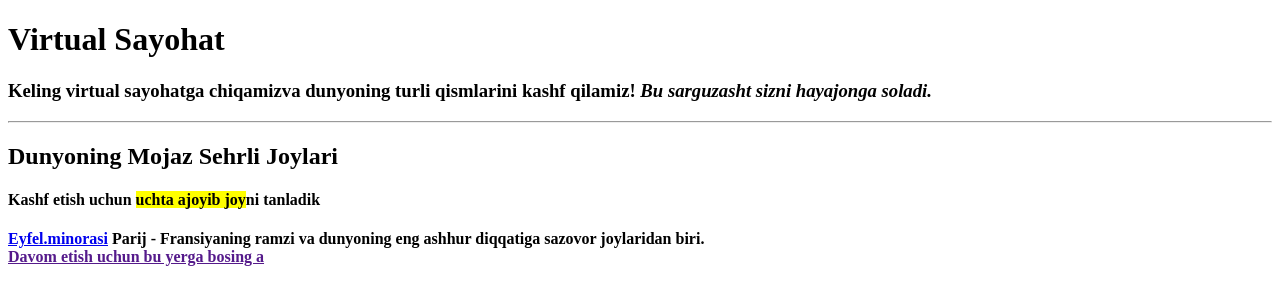
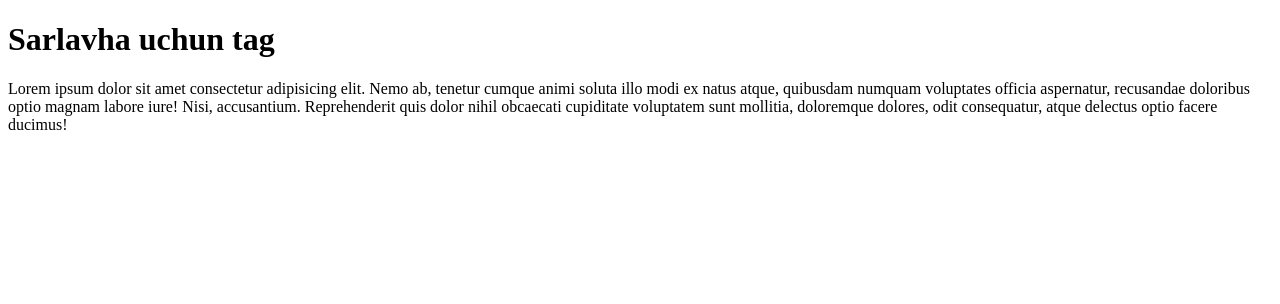
Before and after one commit to baxromm/lesson1, a plain HTML site: page index.html in a window 1280 px wide. Drawn offline with Linux system fonts and the light colour scheme.

Commit message:
Add files via upload

```diff
--- a/index.html
+++ b/index.html
@@ -1,25 +1,14 @@
 <!DOCTYPE html>
 <html lang="en">
-
 <head>
     <meta charset="UTF-8">
-    <meta name="viewport" content="width=, initial-scale=1.0">
+    <meta name="viewport" content="width=device-width, initial-scale=1.0">
     <title>Document</title>
 </head>
-
 <body>
-    <h1>Virtual Sayohat </h1>
-    <h3>Keling virtual sayohatga chiqamizva dunyoning turli qismlarini kashf qilamiz! <i>Bu sarguzasht sizni hayajonga
-            soladi.</i></h3>
-    <hr>
-    <h2>Dunyoning Mojaz Sehrli Joylari</h2>
-    <h4>Kashf etish uchun <mark>uchta ajoyib joy</mark>ni tanladik </h4>
-    <h4> <a href="https://images.app.goo.gl/9Y7fXTzYr2nc465b7">Eyfel.minorasi</a> Parij - Fransiyaning ramzi va
-        dunyoning eng ashhur diqqatiga sazovor joylaridan biri. <br>
-         <a href=>Davom etish uchun bu yerga bosing</a</h4>
-        a
-
-
+    <h1>Sarlavha uchun tag</h1>
+    <p>
+        Lorem ipsum dolor sit amet consectetur adipisicing elit. Nemo ab, tenetur cumque animi soluta illo modi ex natus atque, quibusdam numquam voluptates officia aspernatur, recusandae doloribus optio magnam labore iure! Nisi, accusantium. Reprehenderit quis dolor nihil obcaecati cupiditate voluptatem sunt mollitia, doloremque dolores, odit consequatur, atque delectus optio facere ducimus!
+    </p>
 </body>
-
 </html>
```
